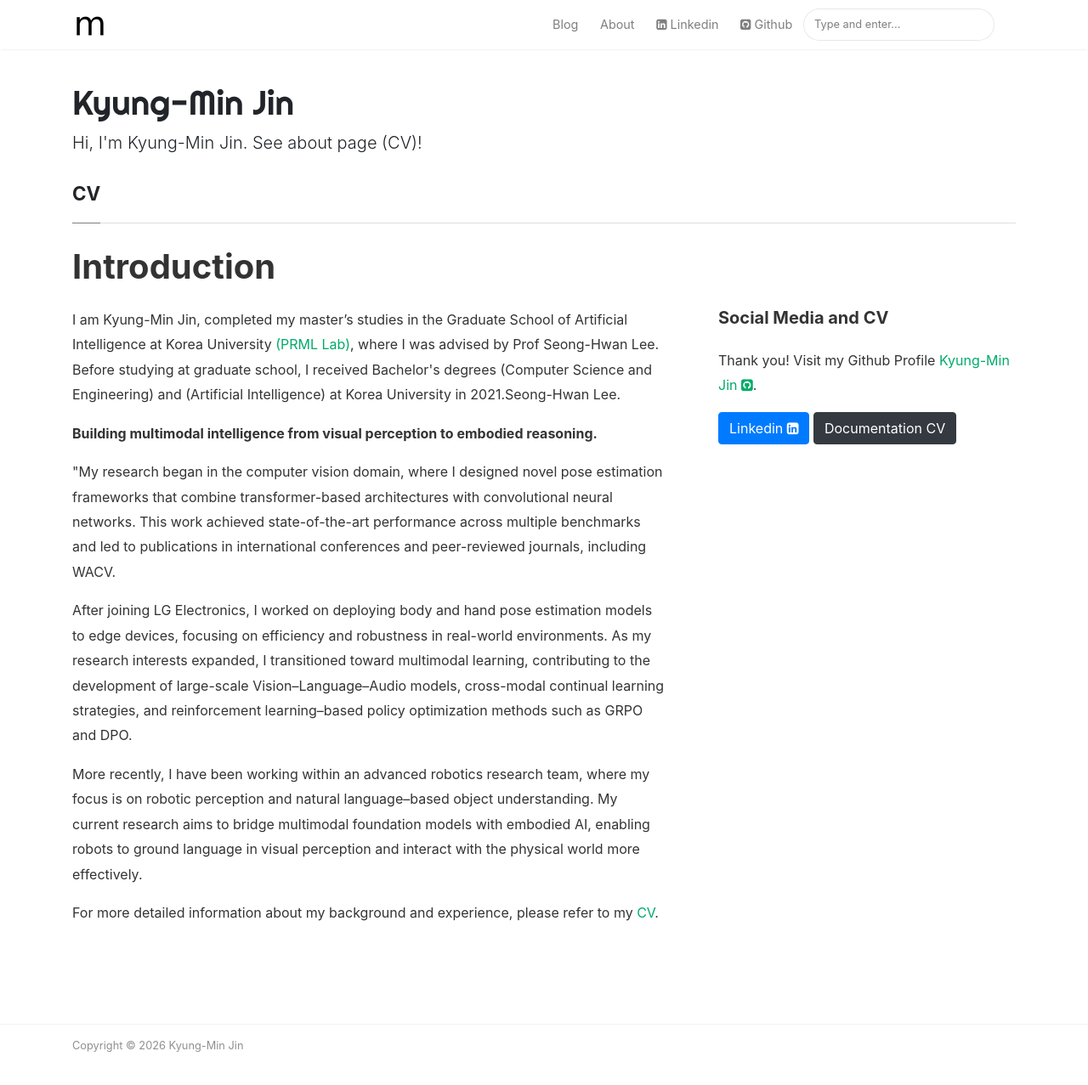
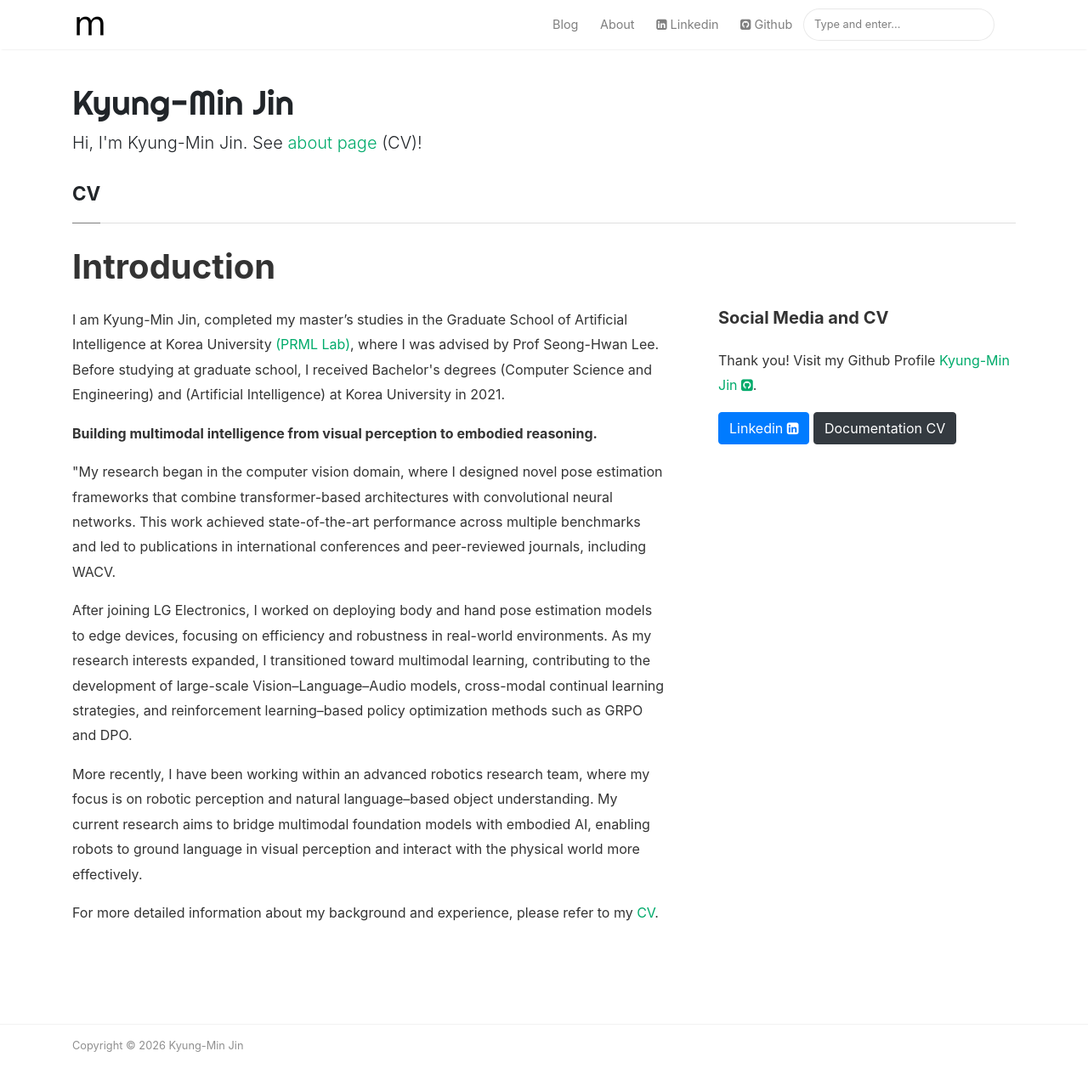
Before and after one commit to KyungMinJin/KyungMinJin.github.io, a Jekyll site: the page built from _pages/about.md, in a window 1280 px wide and 1314 px high. Shown: the top 1277 px of the window at 85% size. Built offline with Jekyll 4.4.1, drawn with Linux system fonts in a browser that asks for light colours; nearby versions of some CDN libraries; comment, search, counter and statistics services are not loaded.

```diff
--- a/_config.yml
+++ b/_config.yml
@@ -1,7 +1,7 @@
 # Site
 name: "Kyung-Min Jin"
 title: "Kyung-Min Jin"
-description: "Hi, I'm Kyung-Min Jin. See about page (CV)!"
+description: "Hi, I'm Kyung-Min Jin. See <a target='_blank' href='https://kyungminjin.github.io/CV.pdf'>about page</a> (CV)!"
 logo: "assets/images/logo.png"
 favicon: "assets/images/logo.png"
 baseurl: ""
--- a/_pages/about.md
+++ b/_pages/about.md
@@ -10,7 +10,7 @@ comments: true
 <div class="row justify-content-between">
 <div class="col-md-8 pr-5">
 
-<p>I am Kyung-Min Jin, completed my master’s studies in the Graduate School of Artificial Intelligence at Korea University <a target="_blank" href="http://pr.korea.ac.kr/">(PRML Lab)</a>, where I was advised by Prof Seong-Hwan Lee. Before studying at graduate school, I received Bachelor's degrees (Computer Science and Engineering) and (Artificial Intelligence) at Korea University in 2021.Seong-Hwan Lee.</p>
+<p>I am Kyung-Min Jin, completed my master’s studies in the Graduate School of Artificial Intelligence at Korea University <a target="_blank" href="http://pr.korea.ac.kr/">(PRML Lab)</a>, where I was advised by Prof Seong-Hwan Lee. Before studying at graduate school, I received Bachelor's degrees (Computer Science and Engineering) and (Artificial Intelligence) at Korea University in 2021.</p>
 
 <p><b>Building multimodal intelligence from visual perception to embodied reasoning.</b></p>
 
```
